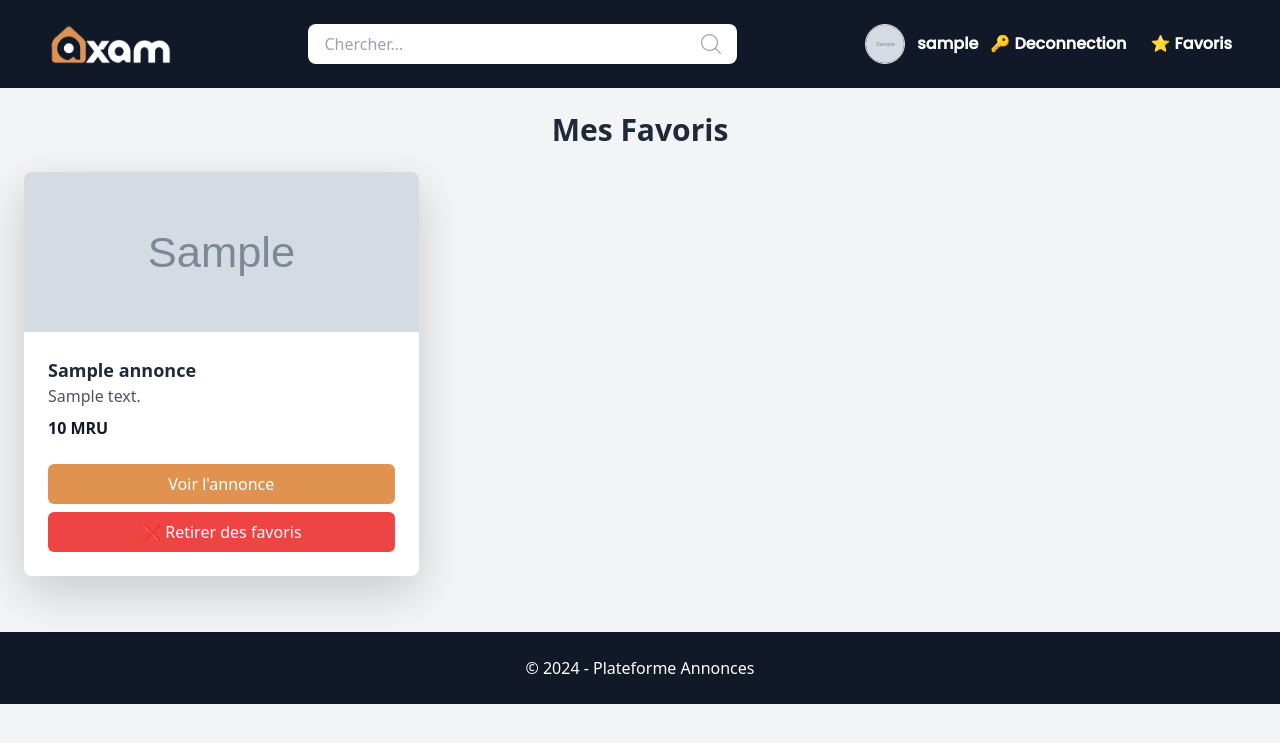
After one commit to ahmedouvadel/Plateforme_announce, a Django app: page /mes-favoris/ in a window 1280 px wide. The commit adds this page. Shown: the top 743 px of the page. Run offline with Django 5.2, Linux system fonts and the light colour scheme; a user stored in the database is signed in; tables that the repository leaves empty hold one stand-in row (values such as "Sample post"); grey boxes marked "Sample" are stand-in pictures; some libraries are stand-ins or nearby versions.

Commit message:
Ajout Favori fix register bug

```diff
--- a/announces/models.py
+++ b/announces/models.py
@@ -33,3 +33,22 @@ class Annonce(models.Model):
 
     def __str__(self):
         return f"{self.titre} - {self.user.username}"
+
+class Favori(models.Model):
+    user = models.ForeignKey(
+        settings.AUTH_USER_MODEL,
+        on_delete=models.CASCADE,
+        related_name="favoris"
+    )
+    annonce = models.ForeignKey(
+        Annonce,
+        on_delete=models.CASCADE,
+        related_name="favoris"
+    )
+    date_ajout = models.DateTimeField(auto_now_add=True)
+
+    class Meta:
+        unique_together = ('user', 'annonce')
+
+    def __str__(self):
+        return f"{self.user.username} - {self.annonce.titre}"
--- a/announces/templates/base.html
+++ b/announces/templates/base.html
@@ -68,9 +68,9 @@
 {% endif %}
 {% if request.user.is_authenticated %}
 
-        <div class="group relative text-gray-800 text-white transition-all duration-500 ease-in-out transform hover:-translate-2 hover:scale-110">⭐ Favoris
+        <a href="{% url 'mes_favoris' %}" class="group relative text-gray-800 text-white transition-all duration-500 ease-in-out transform hover:-translate-2 hover:scale-110">⭐ Favoris
             <div class="absolute left-0 bottom-0 w-0 h-[2px] bg-[#E09351] transition-all duration-500 group-hover:w-full"></div>
-        </div>
+        </a>
         {% endif %}
 
     </div>
--- /dev/null
+++ b/announces/templates/favoris.html
@@ -0,0 +1,135 @@
+<!DOCTYPE html>
+<html lang="fr">
+
+<head>
+    <meta charset="UTF-8">
+    <meta name="viewport" content="width=device-width, initial-scale=1.0">
+      <link href="https://fonts.googleapis.com/css2?family=Barlow&display=swap" rel="stylesheet"> <!-- Add Blower font -->
+  <link href="https://fonts.googleapis.com/css2?family=Inter&display=swap" rel="stylesheet"> <!-- Add Blower font -->
+  <link href="https://fonts.googleapis.com/css2?family=Poppins:wght@300;400;500&display=swap" rel="stylesheet"> <!-- Add Poppins font -->
+  <link href="https://fonts.googleapis.com/css2?family=Montserrat:wght@300;400;500&display=swap" rel="stylesheet"> <!-- Add Montserrat font -->
+    <link href="https://stackpath.bootstrapcdn.com/bootstrap/5.1.0/css/bootstrap.min.css" rel="stylesheet">
+    <script src="https://cdn.jsdelivr.net/npm/bootstrap@5.1.3/dist/js/bootstrap.bundle.min.js"></script>
+<!-- Bootstrap 5 -->
+<link href="https://cdn.jsdelivr.net/npm/bootstrap@5.1.3/dist/css/bootstrap.min.css" rel="stylesheet">
+
+    <title>{% block title %}Plateforme Annonces{% endblock %}</title>
+    <script src="https://cdn.tailwindcss.com"></script>
+    <link rel="stylesheet" href="https://cdn.jsdelivr.net/npm/swiper/swiper-bundle.min.css" />
+<script src="https://cdn.jsdelivr.net/npm/swiper/swiper-bundle.min.js"></script>
+        <script src="https://code.jquery.com/jquery-3.6.0.min.js"></script>
+
+</head>
+
+<body class="bg-gray-100 text-gray-800 ">
+
+    <!-- Header -->
+   <nav class="bg-gray-900 text-white py-4 px-6">
+  <div class="container mx-auto flex items-center justify-between px-6">
+    <!-- Logo -->
+    <a href="{% url 'home' %}" class="flex items-center text-2xl font-bold">
+      {% load static %}
+      <img src="{% static 'assets/logo.png' %}" alt="Logo" class="h-10 mr-2">
+    </a>
+
+    <!-- Search Bar -->
+    <div class="flex-1 mx-32">
+      <div class="relative items-center">
+        <input type="text" placeholder="Chercher..." class="w-full py-2 pl-4 pr-10 rounded-lg text-gray-800">
+        <button class="absolute right-2 top-2.5 text-orange-500">
+          <img src="{% static 'assets/search.svg' %}" alt="Logo" class="h-5 mr-2">
+        </button>
+      </div>
+    </div>
+
+      <!-- Icons et Authentification -->
+    <div class="flex space-x-6 items-center font-semibold hover:cursor-pointer font-['Poppins']">
+       <!-- Vérifie si l'utilisateur est connecté -->
+{% if request.user.is_authenticated %}
+    <div class="flex items-center space-x-3">
+        <!-- Affichage de la photo de profil -->
+        {% if request.user.photo_user %}
+            <img src="{{ request.user.photo_user.url }}" alt="Photo de profil"
+                 class="w-10 h-10 rounded-full object-cover border border-gray-300">
+        {% else %}
+            <img src="{% static 'assets/default-user.png' %}" alt="Avatar"
+                 class="w-10 h-10 rounded-full object-cover border border-gray-300">
+        {% endif %}
+
+        <span class="text-white font-semibold">{{ request.user.username }}</span>
+
+        <!-- Bouton de déconnexion -->
+        <a href="{% url 'logout' %}"
+        class="text-white font-semibold hover:underline hover:text-orange-500">🔑 Deconnection </a>
+    </div>
+{% else %}
+    <a href="{% url 'login' %}"
+       class="text-white font-semibold hover:underline hover:text-orange-500">🔑 Se connecter</a>
+{% endif %}
+{% if request.user.is_authenticated %}
+
+        <a href="{% url 'mes_favoris' %}" class="group relative text-gray-800 text-white transition-all duration-500 ease-in-out transform hover:-translate-2 hover:scale-110">⭐ Favoris
+            <div class="absolute left-0 bottom-0 w-0 h-[2px] bg-[#E09351] transition-all duration-500 group-hover:w-full"></div>
+        </a>
+        {% endif %}
+
+    </div>
+  </div>
+</nav>
+
+  <div class="container mx-auto p-6">
+    <h2 class="text-3xl font-bold text-gray-800 text-center mb-6">Mes Favoris</h2>
+
+    <div class="grid grid-cols-1 md:grid-cols-3 gap-6">
+        {% for favori in favoris %}
+        <div class="bg-white shadow-lg rounded-lg overflow-hidden">
+            <img src="{{ favori.annonce.image.url }}" class="w-full h-40 object-cover">
+            <div class="p-4">
+                <h3 class="text-lg font-semibold text-gray-800">{{ favori.annonce.titre }}</h3>
+                <p class="text-gray-600">{{ favori.annonce.description|truncatewords:15 }}</p>
+                <p class="text-gray-900 font-bold mt-2">{{ favori.annonce.prix }} MRU</p>
+                <a href="{% url 'annonce_detail' favori.annonce.id %}" class="block text-center mt-4 bg-[#E09351] text-white py-2 rounded-md hover:bg-gray-900 transition">Voir l'annonce</a>
+
+                <!-- Bouton pour enlever des favoris -->
+                <button class="mt-2 w-full bg-red-500 text-white py-2 rounded-md hover:bg-red-700 transition" onclick="enleverFavori('{{ favori.annonce.id }}', this)">
+                    ❌ Retirer des favoris
+                </button>
+            </div>
+        </div>
+        {% empty %}
+        <p class="text-center text-gray-500 col-span-3">Vous n'avez aucun favori pour le moment.</p>
+        {% endfor %}
+    </div>
+</div>
+
+
+    <!-- Footer -->
+    <footer class="bg-gray-900  text-white py-4 mt-8 ">
+        <div class="container mx-auto px-4 text-center">
+            <p>&copy; 2024 - Plateforme Annonces</p>
+        </div>
+    </footer>
+<!-- Scripts JavaScript de Bootstrap -->
+   <script>
+    function enleverFavori(annonceId, button) {
+        fetch(`/retirer_favori/${annonceId}/`, {
+            method: 'POST',
+            headers: {
+                'X-CSRFToken': '{{ csrf_token }}',
+                'Content-Type': 'application/json'
+            }
+        }).then(response => response.json())
+        .then(data => {
+            if (data.success) {
+                button.closest('div.bg-white').remove();
+                alert('Annonce retirée des favoris !');
+            } else {
+                alert('Erreur lors du retrait des favoris.');
+            }
+        });
+    }
+</script>
+
+</body>
+
+</html>
--- a/announces/urls.py
+++ b/announces/urls.py
@@ -1,6 +1,6 @@
 from django.urls import path
 
-from .views import AnnoncesValideesListView, HomeView, AnnoncesParCategorieView, FilterAnnoncesView, annonce_detail
+from .views import AnnoncesValideesListView, HomeView, AnnoncesParCategorieView, FilterAnnoncesView, annonce_detail, mes_favoris, ajouter_favori, retirer_favori
 
 urlpatterns = [
     path('annonces/validees/', AnnoncesValideesListView.as_view(), name='annonces_validees'),
@@ -8,5 +8,8 @@ urlpatterns = [
     path('categories/<int:category_id>/', AnnoncesParCategorieView.as_view(), name='annonces_par_categorie'),
     path('filter/', FilterAnnoncesView.as_view(), name='filter_annonces'),
     path('annonce/<int:annonce_id>/', annonce_detail, name='annonce_detail'),
+    path('ajouter_favori/<int:annonce_id>/', ajouter_favori, name='ajouter_favori'),
+    path('mes-favoris/', mes_favoris, name='mes_favoris'),
+    path('retirer_favori/<int:annonce_id>/', retirer_favori, name='retirer_favori'),
 
 ]
--- a/announces/views.py
+++ b/announces/views.py
@@ -1,8 +1,10 @@
 from django.http import JsonResponse
 from django.views import View
 from django.shortcuts import get_object_or_404
-from .models import Annonce, AnnonceStatus, Categories
+from .models import Annonce, AnnonceStatus, Categories, Favori
 from django.shortcuts import render
+from django.contrib.auth.decorators import login_required
+
 
 
 # Create your views here.
@@ -79,3 +81,26 @@ def annonce_detail(request, annonce_id):
     annonce.save()
 
     return render(request, 'annonce_detail.html', {'annonce': annonce})
+
+@login_required
+def mes_favoris(request):
+    favoris = Favori.objects.filter(user=request.user).select_related('annonce')
+    return render(request, 'favoris.html', {'favoris': favoris})
+
+@login_required
+def ajouter_favori(request, annonce_id):
+    annonce = get_object_or_404(Annonce, id=annonce_id)
+
+    # Vérifier si l'annonce est déjà dans les favoris de l'utilisateur
+    favori, created = Favori.objects.get_or_create(user=request.user, annonce=annonce)
+
+    if created:
+        return JsonResponse({'success': True, 'message': 'Annonce ajoutée aux favoris.'})
+    else:
+        return JsonResponse({'success': False, 'message': 'Annonce déjà dans vos favoris.'}, status=400)
+
+@login_required
+def retirer_favori(request, annonce_id):
+    favori = get_object_or_404(Favori, user=request.user, annonce_id=annonce_id)
+    favori.delete()
+    return JsonResponse({'success': True, 'message': 'Favori supprimé'})
```
Also changed, not shown: announces/templates/annonce_detail.html (+35 -5 lines), authentication/templates/registre.html (+81 -56 lines), announces/migrations/0007_favori.py (added), media/photos_users/IMG_2806-removebg-preview.png (added), media/photos_users/vadel.png (added), media/profile_pictures/pro1.jpg (added), media/profile_pictures/pro3.jpg (added).
